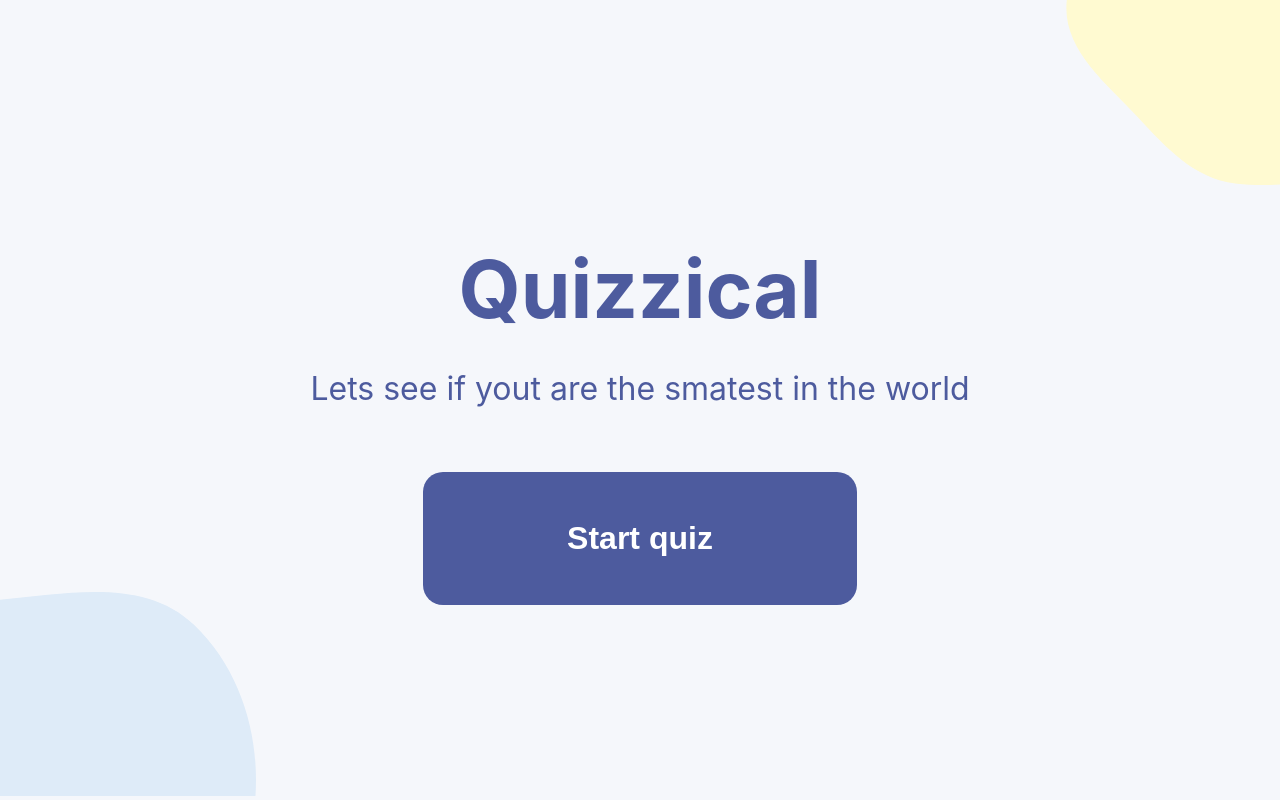
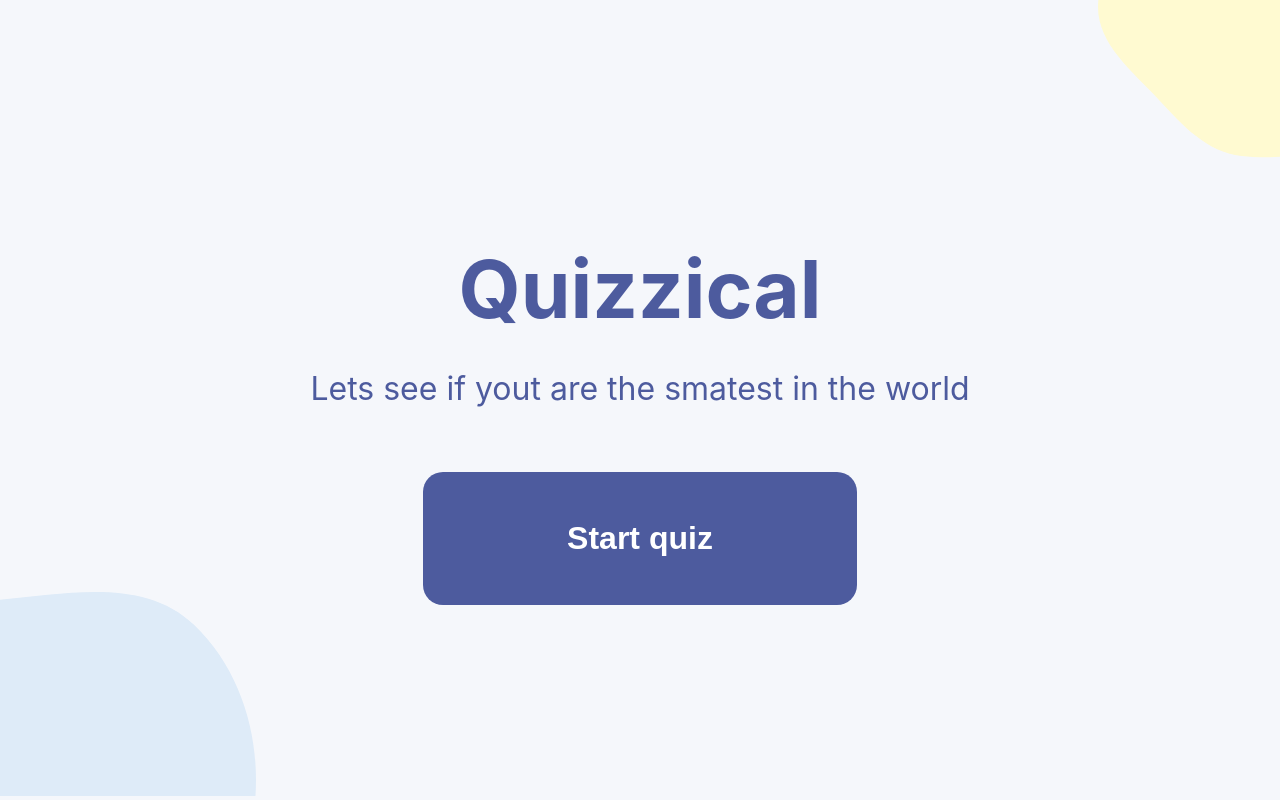
Before and after one commit to Rocamain/Quizzz, a React (Create React App) app: page / in a window 1280 px wide. Built offline with nearby package versions, Linux system fonts and the light colour scheme.

Commit message:
minor styling changes

```diff
--- a/src/components/Blops.css
+++ b/src/components/Blops.css
@@ -1,5 +1,5 @@
 .blop-container-top--big {
-  width: 20vw;
+  width: 17vw;
   position: absolute;
   top: 0;
   right: 0;
--- a/src/components/Blops.js
+++ b/src/components/Blops.js
@@ -5,7 +5,7 @@ export default function Blops(props) {
 
   return (
     <div className="blops">
-      <div className={`blop-container-top--${classType}`}>
+      <div className={`blop-container-top--big`}>
         <svg
           className="blop-top"
           width="100%"
```
